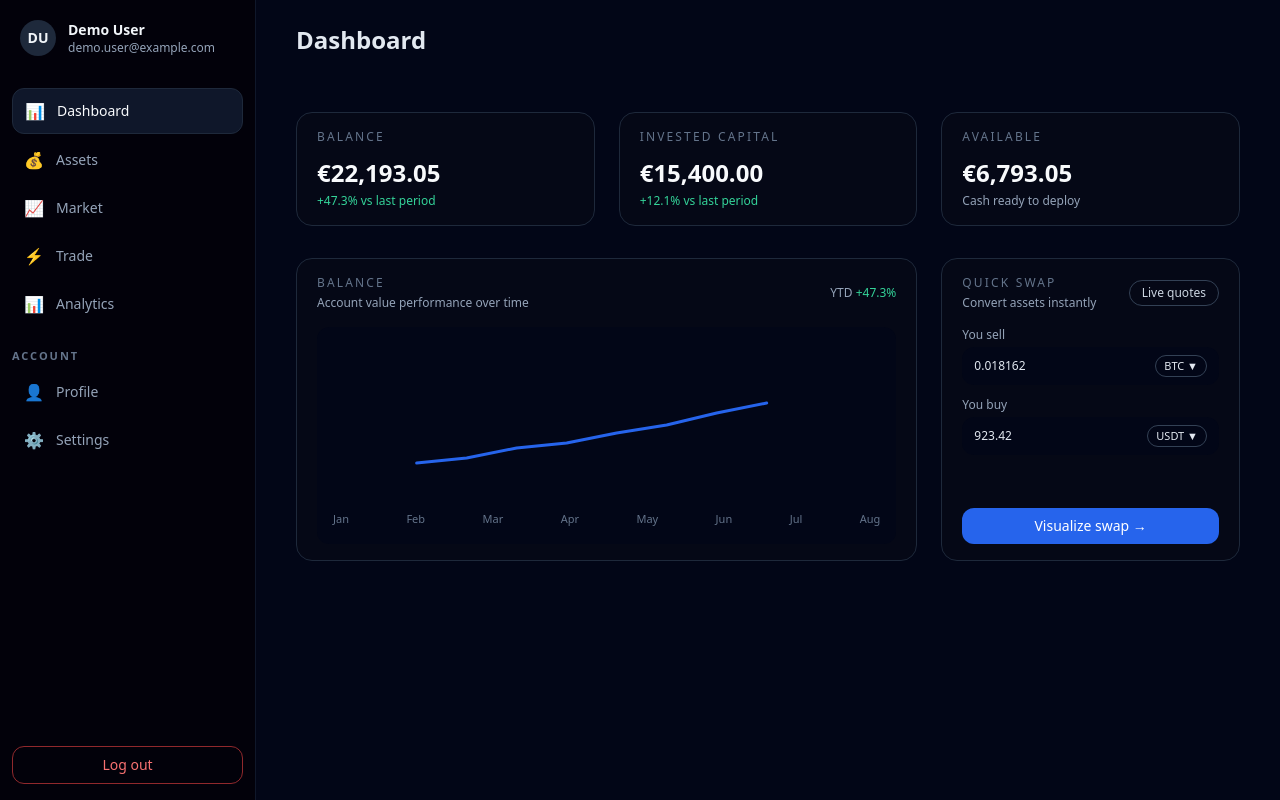
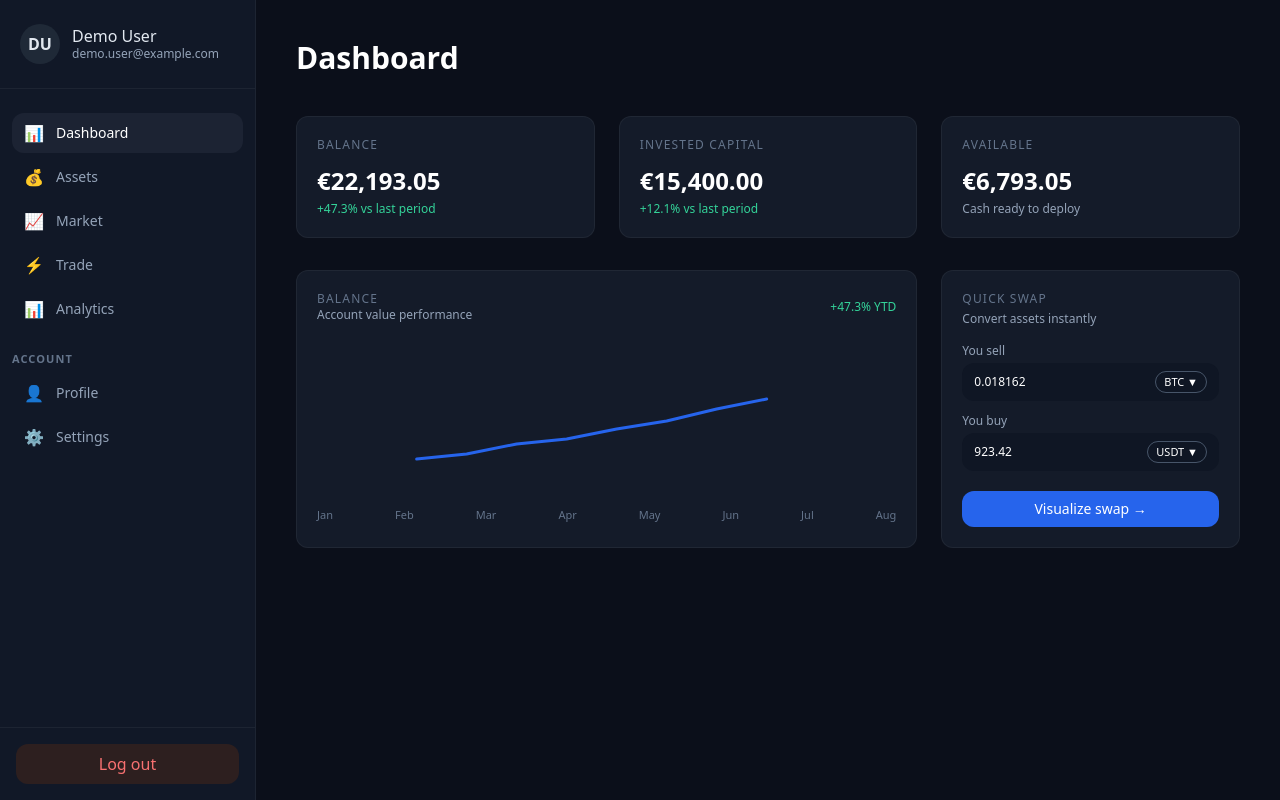
Before and after one commit to montelioncapital/montelion-app-v1, a Next.js app: page /dashboard in a window 1280 px wide. Built offline with nearby package versions, Linux system fonts and the light colour scheme.

Commit message:
Update page.jsx

```diff
--- a/app/dashboard/page.jsx
+++ b/app/dashboard/page.jsx
@@ -1,32 +1,26 @@
-// app/dashboard/page.jsx
 "use client";
 
 const brandBlue = "#2664EC";
 
 export default function DashboardPage() {
   return (
-    <div className="flex min-h-screen">
-      {/* SIDEBAR (plus foncée) */}
-      <aside className="w-64 border-r border-slate-900 bg-[#02010a] flex flex-col">
-        {/* User info */}
-        <div className="px-5 pt-5 pb-4">
-          <div className="flex items-center gap-3">
-            <div className="h-9 w-9 rounded-full bg-slate-800 flex items-center justify-center text-sm font-semibold text-slate-100">
+    <div className="flex min-h-screen bg-[#0B0F1A]">
+      {/* SIDEBAR */}
+      <aside className="w-64 bg-[#111827] text-slate-200 flex flex-col border-r border-white/5">
+
+        {/* USER INFO */}
+        <div className="px-5 py-6 flex items-center gap-3 border-b border-white/5">
+          <div className="h-10 w-10 rounded-full bg-[#1F2937] flex items-center justify-center font-semibold">
             DU
           </div>
           <div className="leading-tight">
-              <div className="text-sm font-semibold text-slate-100">
-                Demo User
-              </div>
-              <div className="text-xs text-slate-400">
-                demo.user@example.com
-              </div>
-            </div>
+            <div className="font-medium">Demo User</div>
+            <div className="text-xs text-slate-400">demo.user@example.com</div>
           </div>
         </div>
 
-        {/* Nav */}
-        <nav className="flex-1 px-3 py-4 space-y-1 text-sm">
+        {/* NAVIGATION */}
+        <nav className="flex-1 px-3 py-6 space-y-1 text-sm">
           {[
             { label: "Dashboard", icon: "📊", active: true },
             { label: "Assets", icon: "💰" },
@@ -37,10 +31,10 @@ export default function DashboardPage() {
             <button
               key={item.label}
               className={[
-                "flex w-full items-center gap-3 rounded-xl px-3 py-2.5 text-left transition",
+                "flex w-full items-center gap-3 rounded-xl px-3 py-2 transition",
                 item.active
-                  ? "bg-slate-900 text-slate-50 border border-slate-800"
-                  : "text-slate-400 hover:bg-slate-900/70",
+                  ? "bg-[#1C2333] text-white"
+                  : "text-slate-400 hover:bg-[#1A2231]"
               ].join(" ")}
             >
               <span className="text-base">{item.icon}</span>
@@ -48,7 +42,7 @@ export default function DashboardPage() {
             </button>
           ))}
 
-          <div className="pt-4 text-[11px] font-semibold uppercase tracking-[0.18em] text-slate-500">
+          <div className="pt-4 text-[11px] font-semibold uppercase tracking-widest text-slate-500">
             Account
           </div>
 
@@ -58,155 +52,102 @@ export default function DashboardPage() {
           ].map((item) => (
             <button
               key={item.label}
-              className="flex w-full items-center gap-3 rounded-xl px-3 py-2.5 text-left text-slate-400 hover:bg-slate-900/70 text-sm transition"
+              className="flex w-full items-center gap-3 rounded-xl px-3 py-2 text-left text-slate-400 hover:bg-[#1A2231] text-sm"
             >
               <span className="text-base">{item.icon}</span>
               <span>{item.label}</span>
             </button>
           ))}
+
         </nav>
 
-        {/* Logout uniquement */}
-        <div className="px-3 py-4">
-          <button className="w-full rounded-xl border border-red-500/60 text-red-400 px-3 py-2 text-sm font-medium hover:bg-red-500/10 transition">
+        {/* LOGOUT BUTTON */}
+        <div className="px-4 py-4 border-t border-white/5">
+          <button className="w-full rounded-xl bg-[#2D1F1F] text-red-400 py-2 font-medium hover:bg-[#3A2626]">
             Log out
           </button>
         </div>
       </aside>
 
       {/* MAIN */}
-      <main className="flex-1 flex flex-col bg-[#020617]">
-        {/* Header sans barre dessous */}
-        <header className="flex items-center justify-between px-10 py-6">
-          <h1 className="text-2xl font-semibold">Dashboard</h1>
-        </header>
+      <main className="flex-1 text-white px-10 py-10">
 
-        {/* CONTENT */}
-        <div className="flex-1 px-10 py-8 space-y-8">
-          {/* Stat cards */}
+        {/* PAGE TITLE */}
+        <h1 className="text-3xl font-semibold mb-10">Dashboard</h1>
+
+        {/* TOP CARDS */}
         <div className="grid grid-cols-1 md:grid-cols-3 gap-6">
-            <div className="rounded-2xl border border-slate-800 bg-[#050816] px-5 py-4">
-              <div className="text-xs uppercase tracking-[0.18em] text-slate-500">
-                Balance
+          <div className="rounded-xl bg-[#141B29] border border-white/5 p-5">
+            <div className="text-xs uppercase tracking-widest text-slate-500">Balance</div>
+            <div className="mt-3 text-2xl font-semibold">€22,193.05</div>
+            <div className="text-xs text-emerald-400 mt-1">+47.3% vs last period</div>
           </div>
-              <div className="mt-3 text-2xl font-semibold text-slate-50">
-                €22,193.05
+
+          <div className="rounded-xl bg-[#141B29] border border-white/5 p-5">
+            <div className="text-xs uppercase tracking-widest text-slate-500">Invested capital</div>
+            <div className="mt-3 text-2xl font-semibold">€15,400.00</div>
+            <div className="text-xs text-emerald-400 mt-1">+12.1% vs last period</div>
           </div>
-              <div className="mt-1 text-xs text-emerald-400">
-                +47.3% vs last period
+
+          <div className="rounded-xl bg-[#141B29] border border-white/5 p-5">
+            <div className="text-xs uppercase tracking-widest text-slate-500">Available</div>
+            <div className="mt-3 text-2xl font-semibold">€6,793.05</div>
+            <div className="text-xs text-slate-400 mt-1">Cash ready to deploy</div>
           </div>
         </div>
 
-            <div className="rounded-2xl border border-slate-800 bg-[#050816] px-5 py-4">
-              <div className="text-xs uppercase tracking-[0.18em] text-slate-500">
-                Invested capital
+        {/* CHART + SWAP */}
+        <div className="grid grid-cols-1 xl:grid-cols-3 gap-6 mt-8">
+
+          {/* CHART */}
+          <div className="xl:col-span-2 rounded-xl bg-[#141B29] border border-white/5 p-5">
+            <div className="flex justify-between items-center mb-4">
+              <div>
+                <div className="text-xs uppercase tracking-widest text-slate-500">Balance</div>
+                <div className="text-xs text-slate-400">Account value performance</div>
               </div>
-              <div className="mt-3 text-2xl font-semibold text-slate-50">
-                €15,400.00
-              </div>
-              <div className="mt-1 text-xs text-emerald-400">
-                +12.1% vs last period
-              </div>
+              <div className="text-xs text-emerald-400 font-medium">+47.3% YTD</div>
             </div>
 
-            <div className="rounded-2xl border border-slate-800 bg-[#050816] px-5 py-4">
-              <div className="text-xs uppercase tracking-[0.18em] text-slate-500">
-                Available
-              </div>
-              <div className="mt-3 text-2xl font-semibold text-slate-50">
-                €6,793.05
-              </div>
-              <div className="mt-1 text-xs text-slate-400">
-                Cash ready to deploy
-              </div>
-            </div>
-          </div>
-
-          {/* Balance chart + Quick swap */}
-          <div className="grid grid-cols-1 xl:grid-cols-3 gap-6">
-            {/* Chart */}
-            <div className="xl:col-span-2 rounded-2xl border border-slate-800 bg-[#050816] px-5 py-4 flex flex-col">
-              <div className="flex items-center justify-between mb-4">
-                <div>
-                  <div className="text-xs uppercase tracking-[0.18em] text-slate-500">
-                    Balance
-                  </div>
-                  <div className="mt-1 text-xs text-slate-400">
-                    Account value performance over time
-                  </div>
-                </div>
-                <div className="text-xs text-slate-400">
-                  YTD{" "}
-                  <span className="text-emerald-400 font-medium">+47.3%</span>
-                </div>
-              </div>
-
-              <div className="flex-1 rounded-xl bg-[#020617] px-4 py-4">
             <svg viewBox="0 0 400 160" className="w-full h-40">
-                  <rect x="0" y="0" width="400" height="160" fill="transparent" />
               <polyline
                 fill="none"
                 stroke={brandBlue}
                 strokeWidth="3"
                 strokeLinecap="round"
                 strokeLinejoin="round"
-                    points="
-                      10,120
-                      60,115
-                      110,105
-                      160,100
-                      210,90
-                      260,82
-                      310,70
-                      360,60
-                    "
+                points="10,120 60,115 110,105 160,100 210,90 260,82 310,70 360,60"
               />
             </svg>
+
             <div className="mt-2 flex justify-between text-[11px] text-slate-500">
-                  <span>Jan</span>
-                  <span>Feb</span>
-                  <span>Mar</span>
-                  <span>Apr</span>
-                  <span>May</span>
-                  <span>Jun</span>
-                  <span>Jul</span>
-                  <span>Aug</span>
-                </div>
+              <span>Jan</span><span>Feb</span><span>Mar</span><span>Apr</span><span>May</span><span>Jun</span><span>Jul</span><span>Aug</span>
             </div>
           </div>
 
-            {/* Quick swap */}
-            <div className="rounded-2xl border border-slate-800 bg-[#050816] px-5 py-4 flex flex-col gap-4">
-              <div className="flex items-center justify-between">
-                <div>
-                  <div className="text-xs uppercase tracking-[0.18em] text-slate-500">
-                    Quick swap
-                  </div>
-                  <div className="mt-1 text-xs text-slate-400">
-                    Convert assets instantly
-                  </div>
-                </div>
-                <span className="rounded-full border border-slate-700 px-3 py-1 text-xs text-slate-300">
-                  Live quotes
-                </span>
-              </div>
+          {/* QUICK SWAP */}
+          <div className="rounded-xl bg-[#141B29] border border-white/5 p-5">
+            <div className="text-xs uppercase tracking-widest text-slate-500">Quick Swap</div>
+            <div className="text-xs text-slate-400 mt-1">Convert assets instantly</div>
 
-              <div className="space-y-3 text-xs">
+            <div className="mt-4 text-xs space-y-3">
+              {/* Sell */}
               <div>
                 <div className="mb-1 text-slate-400">You sell</div>
-                  <div className="flex items-center justify-between rounded-xl bg-[#020617] px-3 py-2">
-                    <span className="text-slate-200">0.018162</span>
-                    <span className="rounded-full border border-slate-700 px-2 py-0.5 text-[11px]">
+                <div className="flex items-center justify-between rounded-xl bg-[#0F1624] px-3 py-2">
+                  <span>0.018162</span>
+                  <span className="rounded-full border border-slate-600 px-2 py-0.5 text-[11px]">
                     BTC ▼
                   </span>
                 </div>
               </div>
 
+              {/* Buy */}
               <div>
                 <div className="mb-1 text-slate-400">You buy</div>
-                  <div className="flex items-center justify-between rounded-xl bg-[#020617] px-3 py-2">
-                    <span className="text-slate-200">923.42</span>
-                    <span className="rounded-full border border-slate-700 px-2 py-0.5 text-[11px]">
+                <div className="flex items-center justify-between rounded-xl bg-[#0F1624] px-3 py-2">
+                  <span>923.42</span>
+                  <span className="rounded-full border border-slate-600 px-2 py-0.5 text-[11px]">
                     USDT ▼
                   </span>
                 </div>
@@ -214,17 +155,14 @@ export default function DashboardPage() {
             </div>
 
             <button
-                className="mt-auto inline-flex items-center justify-center rounded-xl px-4 py-2 text-sm font-medium"
-                style={{
-                  backgroundColor: brandBlue,
-                  color: "#ffffff",
-                }}
+              className="mt-5 w-full text-center rounded-xl py-2 text-sm font-medium"
+              style={{ backgroundColor: brandBlue }}
             >
               Visualize swap →
             </button>
           </div>
         </div>
-        </div>
+
       </main>
     </div>
   );
```
Lines whose indentation alone changed are shown as unchanged.
